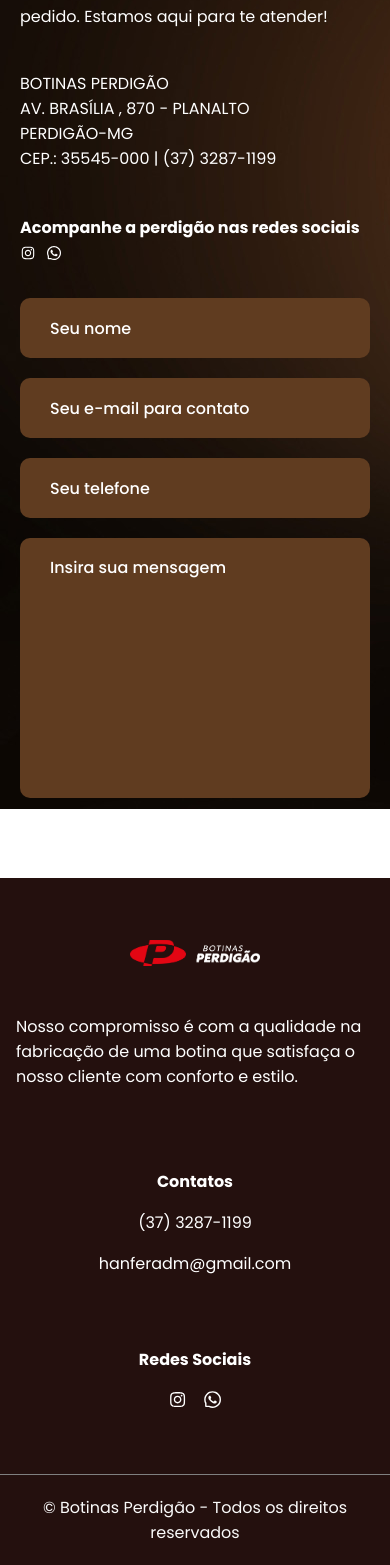
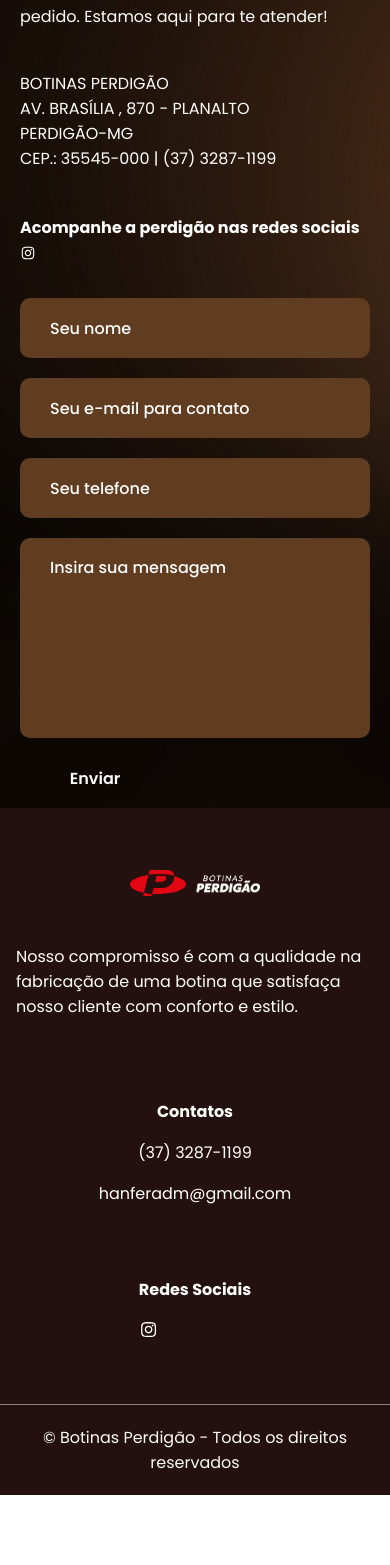
Before and after one commit to NiloMarcos/ReactJS-BotinasPerdig-o, a React (Create React App) app: page /contato in a window 390 px wide. Shown: the part 271-1836 px from the top of the page. After the commit the page ends 1766 px from the top, so only its background shows below. Built offline with nearby package versions, Linux system fonts and the light colour scheme.

Commit message:
fix(Home): realizando ajustes no texto da home

```diff
--- a/src/components/Footer/index.js
+++ b/src/components/Footer/index.js
@@ -14,7 +14,7 @@
         <section className="section-titles">
           <img src={LogoFooter} alt="Logo Botinas Perdigão" className="logo-footer" />
           <p className="section-title-second">
-            Nosso compromisso é com a qualidade na fabricação de uma botina que satisfaça o nosso cliente com conforto e estilo.
+            Nosso compromisso é com a qualidade na fabricação de uma botina que satisfaça nosso cliente com conforto e estilo.
           </p>
         </section>
         <section className="section-contact">
@@ -29,9 +29,9 @@
               <AiOutlineInstagram />
             </a>
 
-            <a href="https://api.whatsapp.com/send?phone=3732871199" target="_blank">
+            {/* <a href="https://api.whatsapp.com/send?phone=3732871199" target="_blank" rel="noreferrer">
               <AiOutlineWhatsApp />
-            </a>
+            </a> */}
           </section>
         </section>
       </section>
--- a/src/components/Footer/styles.scss
+++ b/src/components/Footer/styles.scss
@@ -92,7 +92,7 @@
 
   .social-section {
     display: flex;
-    justify-content: center;
+    // justify-content: center;
     align-items: center;
     flex-direction: column;
     position: relative;
@@ -101,13 +101,13 @@
     .social-icons {
       display: flex;
       flex-direction: row;
-
+      width: 100%;
     }
 
     .social-icons a {
       color: #FFF;
       font-size: 1.2rem;
-      padding: 1rem .5rem;
+      padding: 1rem 0;
       transition: 0.4s ease;
 
       &:hover {
--- a/src/components/Header/nav.js
+++ b/src/components/Header/nav.js
@@ -31,6 +31,7 @@
 					<Link to={'/sobre-nos'}>Sobre nós</Link>
 					<a href={catalogo} download>Catálogo</a>
 					<Link to={'/contato'}>Contato</Link>
+					<Link to={'http://lojadabotina.com.br/'}>Loja</Link>
 					<button
 						className="nav-btn nav-close-btn"
 						onClick={showNavbar}>
--- a/src/components/Header/styles.scss
+++ b/src/components/Header/styles.scss
@@ -70,6 +70,7 @@
 
 .content-logo {
 	display: flex;
+	align-items: center;
 }
 
 .header-logo {
--- a/src/pages/About/index.js
+++ b/src/pages/About/index.js
@@ -52,7 +52,7 @@
 
               <section className="outside-text">
                 <p className="outside-title">
-                  Antônio Aparecida Ferreira, morador de uma pequena cidade (Perdigão), no Centro Oeste de Minas Gerais, pegou
+                  Antônio Aparecido Ferreira, morador de uma pequena cidade (Perdigão), no Centro Oeste de Minas Gerais, pegou
                   gosto pelo ofício ainda criança. Foi assim que surgiu a Botinas Perdigão, se tornando uma fabrica que desde
                   então, sempre busca fazer o de melhor e mais moderno
                 </p>
--- a/src/pages/About/styles.scss
+++ b/src/pages/About/styles.scss
@@ -3,6 +3,7 @@
 	position: relative;
 	background-image: url('../../assets/sobre-banner.jpg');
 	background-repeat: no-repeat;
+	background-size: cover;
 	height: 100vh;
 
 	display: flex;
--- a/src/pages/Contact/index.js
+++ b/src/pages/Contact/index.js
@@ -67,10 +67,6 @@
                 <a href="https://www.instagram.com/lojadabotinabrasil/"  rel="noopener">
                   <AiOutlineInstagram />
                 </a>
-
-                <a href="https://api.whatsapp.com/send?phone=3799638843" rel="noopener">
-                  <AiOutlineWhatsApp />
-                </a>
               </section>
             </div>
 
--- a/src/pages/Home/index.js
+++ b/src/pages/Home/index.js
@@ -77,7 +77,7 @@
             <img src={Logo} alt="Logo selo 30 anos" />
 
             <p className='text-about'>
-              A botina remete ao trabalho dos cafezais e do homem sertanejo, compnhaiera diária, de lazer e de trabalho do vaqueiro e do peão de rodeio. Um dos ícones da vida rural se transporta para a rotina urbana nos pés de homens, mulheres e crianças. Alcança o gosto e o estilo de quem preza por qualidade e simplicidade.
+              A botina remete ao trabalho dos cafezais e do homem sertanejo, companheira diária, de lazer e de trabalho do vaqueiro e do peão de rodeio. Um dos ícones da vida rural se transporta para a rotina urbana nos pés de homens, mulheres e crianças. Alcança o gosto e o estilo de quem preza por qualidade e simplicidade.
             </p>
 
             <p className='text-about'>
@@ -115,7 +115,7 @@
         <Fade>
           <div className="content-form">
             <div>
-              <p className="title-contato ">Entre em contato com a perdição</p>
+              <p className="title-contato ">Entre em contato com a perdigão</p>
               <p className="sub-text ">Fale conosco, tire suas dúvidas, envie suas</p>
               <p className="sub-text ">sugestões, solicite seu orçamento ou faça seu</p>
               <p className="sub-text ">pedido. Estamos aqui para te atender!</p>
@@ -134,9 +134,9 @@
                   <AiOutlineInstagram />
                 </a>
 
-                <a href="https://api.whatsapp.com/send?phone=3799638843" rel="noopener">
+                {/* <a href="https://api.whatsapp.com/send?phone=3799638843" rel="noopener">
                   <AiOutlineWhatsApp />
-                </a>
+                </a> */}
               </section>
             </div>
 
--- a/src/pages/Home/styles.scss
+++ b/src/pages/Home/styles.scss
@@ -64,6 +64,7 @@
 /* Form CSS */
 .container-form {
 	background-image: url('../../assets/ofuscado-fundo.jpg');
+	background-size: cover;
 	background-repeat: no-repeat;
 	width: 100%;
 	padding: 150px 0;
@@ -109,7 +110,7 @@
 }
 
 .content-form form textarea {
-	height: 260px;
+	height: 200px;
 	border: 0;
 	background: #603c20;
 	padding: 20px 30px;
@@ -206,6 +207,7 @@
 .container-video {
 	margin: 0 auto;
 	background-image: url('../../assets/background-video.jpg');
+	background-size: cover;
 	background-repeat: no-repeat;
 	display: flex;
 	justify-content: center;
@@ -255,7 +257,7 @@
 
 			form {
 				max-width: none;
-				padding: 30px 0 20px 0;
+				padding: 30px 0 10px 0;
 			}
 		}
 	}
```
